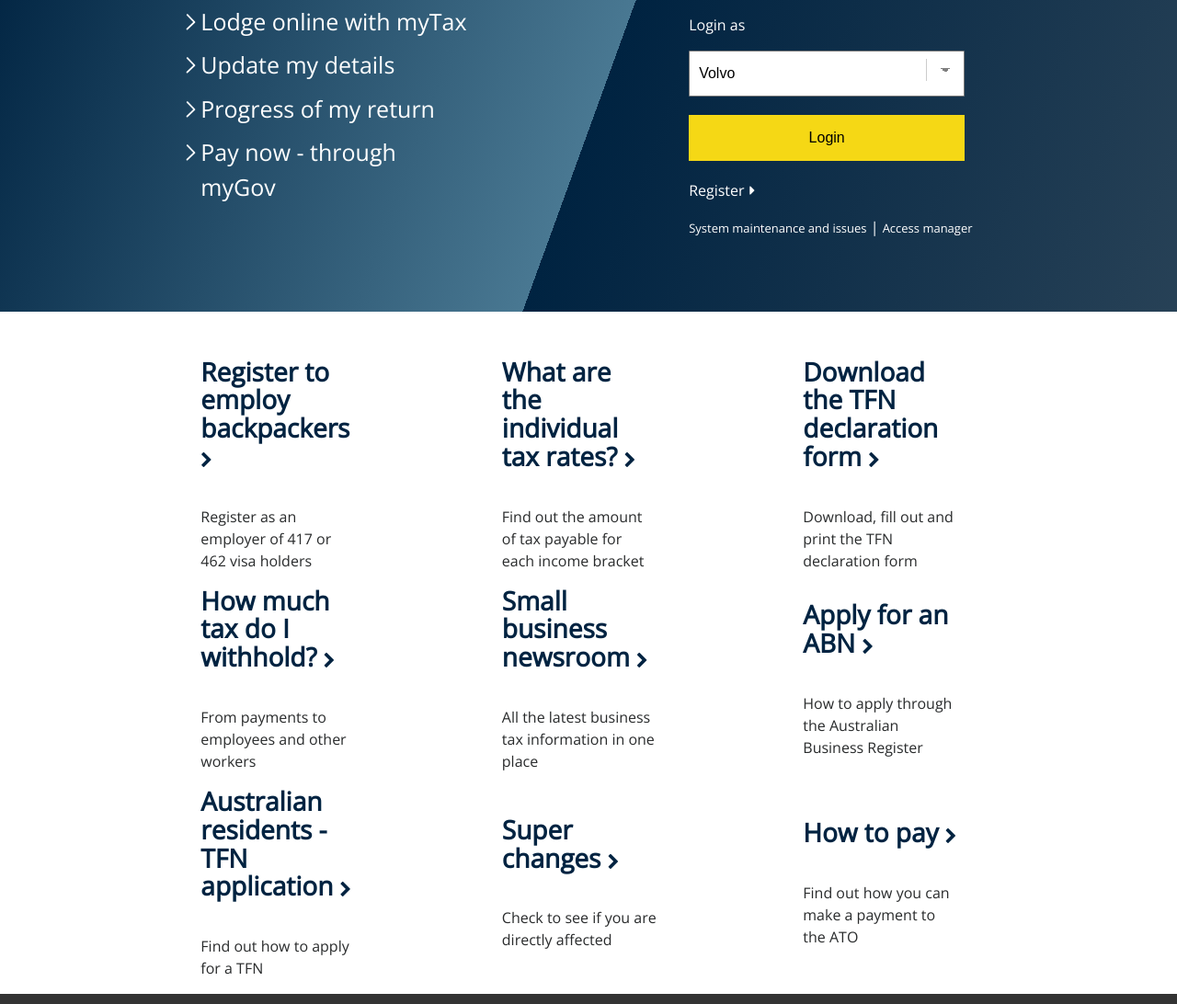
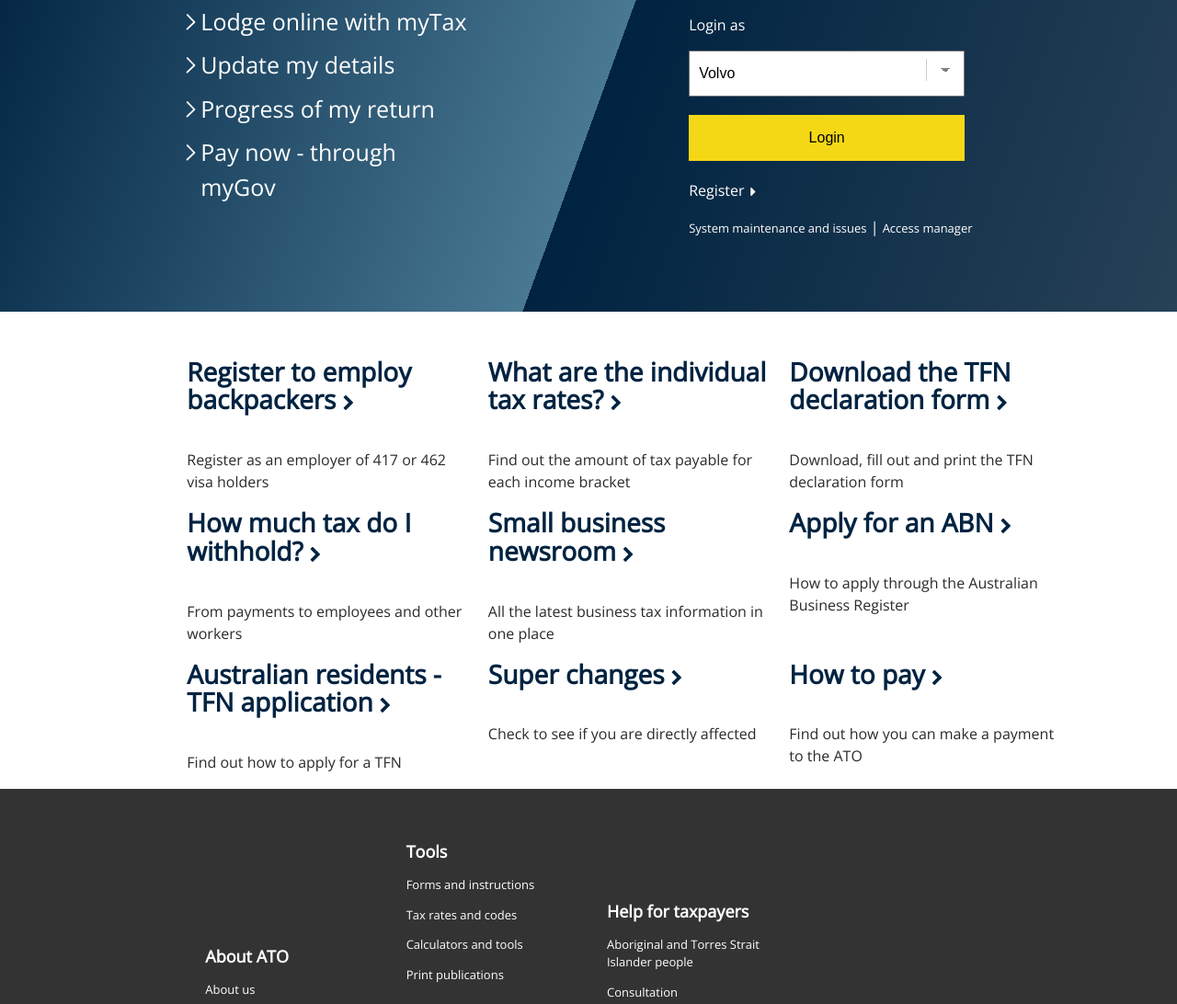
Before and after one commit to alia-adel/frontend-trials, a plain HTML site: page Html_CSS/trial1/index.htm in a window 1280 px wide. Shown: the part 294-1386 px from the top of the page at 92% size. Drawn offline with nearby package versions, Linux system fonts and the light colour scheme.

Commit message:
For the main content portlets I used col-md3 instead of col-md-2 with col-md-1 as a spacer (help from Ehssan)

```diff
--- a/Html_CSS/trial1/index.htm
+++ b/Html_CSS/trial1/index.htm
@@ -113,7 +113,7 @@
   <!-- Main contect portlets -->
   <div class="row main-content-portlets first-row">
     <div class="col-md-2"></div>
-    <div class="col-md-2">
+    <div class="col-md-3">
       <div class="content-portlet">
         <h3>
           <a href="#">
@@ -126,8 +126,8 @@
         </p>
       </div>
     </div>
-    <div class="col-md-1"></div>
-    <div class="col-md-2">
+    <!-- <div class="col-md-1"></div> -->
+    <div class="col-md-3">
       <div class="content-portlet">
         <h3>
           <a href="#">
@@ -140,8 +140,8 @@
         </p>
       </div>
     </div>
-    <div class="col-md-1"></div>
-    <div class="col-md-2">
+    <!-- <div class="col-md-1"></div> -->
+    <div class="col-md-3">
       <div class="content-portlet">
         <h3>
           <a href="#">
@@ -158,7 +158,7 @@
   </div>
   <div class="row main-content-portlets">
     <div class="col-md-2"></div>
-    <div class="col-md-2">
+    <div class="col-md-3">
       <div class="content-portlet">
         <h3>
           <a href="#">
@@ -171,8 +171,8 @@
         </p>
       </div>
     </div>
-    <div class="col-md-1"></div>
-    <div class="col-md-2">
+    <!-- <div class="col-md-1"></div> -->
+    <div class="col-md-3">
       <div class="content-portlet">
         <h3>
           <a href="#">
@@ -185,8 +185,8 @@
         </p>
       </div>
     </div>
-    <div class="col-md-1"></div>
-    <div class="col-md-2">
+    <!-- <div class="col-md-1"></div> -->
+    <div class="col-md-3">
       <div class="content-portlet">
         <h3>
           <a href="#">
@@ -203,7 +203,7 @@
   </div>
   <div class="row main-content-portlets">
     <div class="col-md-2"></div>
-    <div class="col-md-2">
+    <div class="col-md-3">
       <div class="content-portlet">
         <h3>
           <a href="#">
@@ -216,8 +216,8 @@
         </p>
       </div>
     </div>
-    <div class="col-md-1"></div>
-    <div class="col-md-2">
+    <!-- <div class="col-md-1"></div> -->
+    <div class="col-md-3">
       <div class="content-portlet">
         <h3>
           <a href="#">
@@ -230,8 +230,8 @@
         </p>
       </div>
     </div>
-    <div class="col-md-1"></div>
-    <div class="col-md-2">
+    <!-- <div class="col-md-1"></div> -->
+    <div class="col-md-3">
       <div class="content-portlet">
         <h3>
           <a href="#">
--- a/Html_CSS/trial1/styles/main.css
+++ b/Html_CSS/trial1/styles/main.css
@@ -177,6 +177,36 @@ ul li a {
   background-position:0;
 }
 
+/*
+  The following code is copied from the site with some refinement from my end
+*/
+
+.login-section-links-items li a:before{
+  content: '\2022';
+  display: block;
+  position: absolute;
+  text-indent: -99999px;
+  left: -.1em;
+  width: .7em;
+  height: 1.5em;
+  background: url('../assets/images/chevron_white.svg') no-repeat;
+  background-size: .5em .7em;
+  background-position: 0 0.4em;
+}
+
+.login-section-links-items li a:hover:before{
+  content: '\2022';
+  display: block;
+  position: absolute;
+  text-indent: -99999px;
+  left: -.1em;
+  width: .7em;
+  height: 1.5em;
+  background: url('../assets/images/chevron-hover.svg') no-repeat;
+  background-size: .5em .7em;
+  background-position: 0 0.4em;
+}
+
 .login-form {
   color: white;
   padding: 70px 0px;
@@ -257,43 +287,16 @@ select.login-select:focus {
   outline: 0;
 }
 
-
 select:-moz-focusring {
   color: transparent;
   text-shadow: 0 0 0 #000;
 }
 
-/**/
-
-/*
-  The following code is copied from the site with some refinement from my end
-*/
-
-.login-section-links-items li a:before{
-  content: '\2022';
-  display: block;
-  position: absolute;
-  text-indent: -99999px;
-  left: -.1em;
-  width: .7em;
-  height: 1.5em;
-  background: url('../assets/images/chevron_white.svg') no-repeat;
-  background-size: .5em .7em;
-  background-position: 0 0.4em;
+.fa-caret-up {
+  padding-bottom: 3px;
 }
 
-.login-section-links-items li a:hover:before{
-  content: '\2022';
-  display: block;
-  position: absolute;
-  text-indent: -99999px;
-  left: -.1em;
-  width: .7em;
-  height: 1.5em;
-  background: url('../assets/images/chevron-hover.svg') no-repeat;
-  background-size: .5em .7em;
-  background-position: 0 0.4em;
-}
+/**/
 /* Main container portlets */
 
 .first-row {
@@ -345,6 +348,10 @@ select:-moz-focusring {
   border: 1px solid red;
 }*/
 
+.main-content-portlets .col-md-3 {
+    padding-right: 5px;
+    padding-left: 0px;
+}
 /* Sitemap footer */
 .sitemap-footer {
   background: #333;
```
